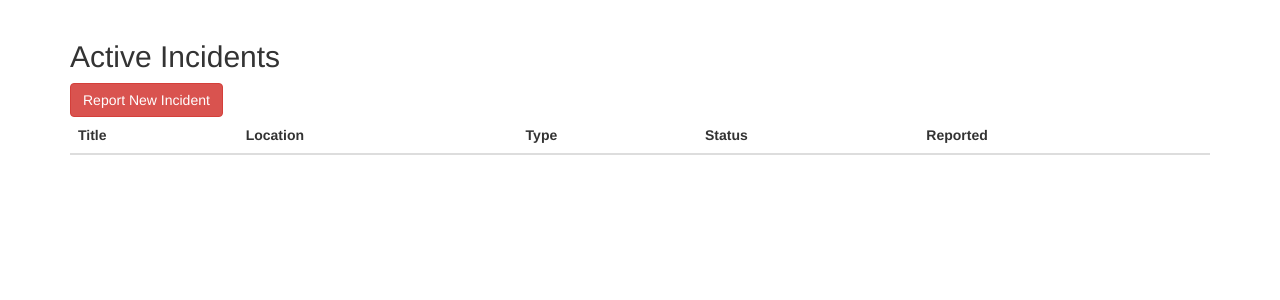
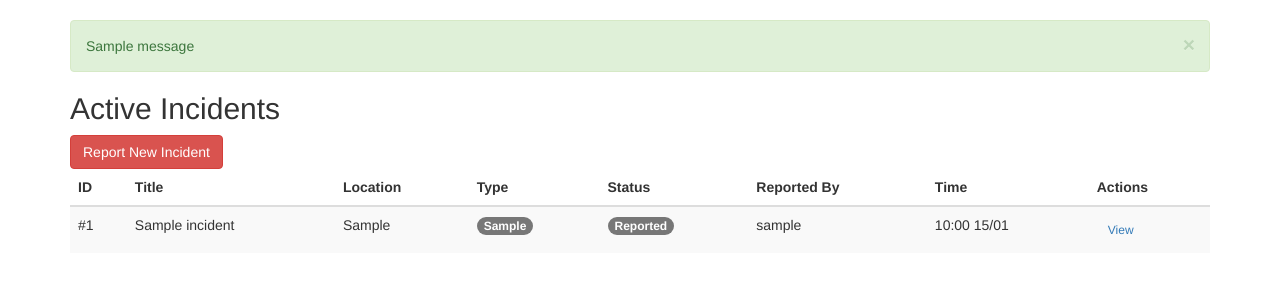
Before and after one commit to codingburgas/iara-gdbpzn-VATenev23, a Flask app: page /incidents in a window 1280 px wide. Shown: the part 52-352 px from the top of the page. Run offline with Flask 3, Linux system fonts and the light colour scheme; tables that the repository leaves empty hold one stand-in row (values such as "Sample post"); one stand-in notice (Sample message) is shown; lists and menus that the app fills with data are empty; some libraries are stand-ins or nearby versions.

Commit message:
Add incident reporting system

```diff
--- a/app.py
+++ b/app.py
@@ -1,10 +1,12 @@
-from flask import Flask, render_template, redirect, url_for
+from flask import Flask, render_template, redirect, url_for, flash, session
 from flask_bootstrap import Bootstrap
 from flask_wtf import FlaskForm
-from wtforms import StringField, PasswordField, SubmitField
-from wtforms.validators import DataRequired, Email, Length
+from wtforms import StringField, PasswordField, SubmitField, SelectField, TextAreaField
+from wtforms.validators import DataRequired, Email, Length, EqualTo
 from flask_sqlalchemy import SQLAlchemy
-from werkzeug.security import generate_password_hash, check_password_hash  # Add this line
+from werkzeug.security import generate_password_hash, check_password_hash
+from functools import wraps
+import datetime  # This is correct
 
 app = Flask(__name__)
 
@@ -13,18 +15,32 @@ app.config['SQLALCHEMY_DATABASE_URI'] = 'sqlite:///database.db'
 bootstrap = Bootstrap(app)
 db = SQLAlchemy(app)
 
-class RegisterForm(FlaskForm):
-    username = StringField('Username', validators=[DataRequired(), Length(min=2, max=20)])
-    email = StringField("Email", validators=[DataRequired(), Email()])
-    password = PasswordField("Password", validators=[DataRequired(), Length(min=6)])
-    submit = SubmitField("Register")
-
+# ========== MODELS ==========
 class UserModel(db.Model):
     id = db.Column(db.Integer, primary_key=True)
     username = db.Column(db.String(20), unique=True, nullable=False)
     email = db.Column(db.String(120), unique=True, nullable=False)
     password = db.Column(db.String(60), nullable=False)
 
+class Incident(db.Model):
+    id = db.Column(db.Integer, primary_key=True)
+    title = db.Column(db.String(100), nullable=False)
+    location = db.Column(db.String(200), nullable=False)
+    incident_type = db.Column(db.String(50), nullable=False)
+    description = db.Column(db.Text)
+    status = db.Column(db.String(20), default='Reported')
+    reported_by = db.Column(db.Integer, db.ForeignKey('user_model.id'))
+    reported_at = db.Column(db.DateTime, default=datetime.datetime.utcnow)  # Fixed!
+
+    # Relationship
+    reporter = db.relationship('UserModel', backref='incidents')
+
+# ========== FORMS ==========
+class RegisterForm(FlaskForm):
+    username = StringField('Username', validators=[DataRequired(), Length(min=2, max=20)])
+    email = StringField("Email", validators=[DataRequired(), Email()])
+    password = PasswordField("Password", validators=[DataRequired(), Length(min=6)])
+    submit = SubmitField("Register")
 
 class LoginForm(FlaskForm):
     email = StringField("Email", validators=[DataRequired(), Email()])
@@ -34,13 +50,20 @@ class LoginForm(FlaskForm):
 class IncidentForm(FlaskForm):
     title = StringField('Incident Title', validators=[DataRequired()])
     location = StringField('Location', validators=[DataRequired()])
-    incident_type = StringField('Type (Fire/Rescue/etc)', validators=[DataRequired()])
-    description = StringField('Description')
+    incident_type = SelectField('Incident Type',
+                               choices=[('fire', 'Fire'),
+                                       ('rescue', 'Rescue'),
+                                       ('accident', 'Car Accident'),
+                                       ('hazmat', 'Hazardous Materials'),
+                                       ('other', 'Other')],
+                               validators=[DataRequired()])
+    description = TextAreaField('Description', validators=[DataRequired()])
     submit = SubmitField('Report Incident')
+
+# ========== ROUTES ==========
 @app.route('/')
-def home():  # put application's code here
+def home():
     return render_template('index.html')
-
 
 @app.route('/register', methods=['GET', 'POST'])
 def register():
@@ -48,49 +71,81 @@ def register():
     if form.validate_on_submit():
         existing_user = UserModel.query.filter_by(email=form.email.data).first()
         if existing_user:
-            return "Email already registered! Go back and try again."
+            flash('Email already registered!', 'danger')
+            return redirect(url_for('register'))
 
         hashed_password = generate_password_hash(form.password.data)
         new_user = UserModel(
             username=form.username.data,
             email=form.email.data,
-            password=hashed_password # We'll hash this later!
+            password=hashed_password
         )
-        # Add to database
         db.session.add(new_user)
         db.session.commit()
 
-        return redirect(url_for('home'))
+        flash('Registration successful! You can now login.', 'success')
+        return redirect(url_for('login'))
     return render_template('register.html', form=form)
-
 
 @app.route('/login', methods=['GET', 'POST'])
 def login():
     form = LoginForm()
     if form.validate_on_submit():
-        # Find user by email
         user = UserModel.query.filter_by(email=form.email.data).first()
 
-        # Check if user exists and password matches
         if user and check_password_hash(user.password, form.password.data):
-            # In the future, we'll set up session here
+            session['user_id'] = user.id
+            session['user_name'] = user.username
+            session['logged_in'] = True
+
+            flash('Login successful! Welcome back, ' + user.username, 'success')
             return redirect(url_for('home'))
         else:
-            return "Invalid email or password. Go back and try again."
+            flash('Invalid email or password!', 'danger')
+            return redirect(url_for('login'))
 
     return render_template('login.html', form=form)
+
+@app.route('/logout')
+def logout():
+    session.clear()
+    flash('You have been logged out successfully!', 'info')
+    return redirect(url_for('home'))
+
 @app.route('/incidents')
 def incidents():
-    return render_template('incidents.html')
+    all_incidents = Incident.query.order_by(Incident.reported_at.desc()).all()
+    return render_template('incidents.html', incidents=all_incidents)
+
 @app.route('/report_incident', methods=['GET', 'POST'])
 def report_incident():
     form = IncidentForm()
     if form.validate_on_submit():
+        if not session.get('logged_in'):
+            flash('Please login to report an incident.', 'warning')
+            return redirect(url_for('login'))
+
+        new_incident = Incident(
+            title=form.title.data,
+            location=form.location.data,
+            incident_type=form.incident_type.data,
+            description=form.description.data,
+            reported_by=session.get('user_id'),
+            status='Reported'
+        )
+
+        db.session.add(new_incident)
+        db.session.commit()
+
+        flash('Incident reported successfully!', 'success')
         return redirect(url_for('incidents'))
+
     return render_template('report_incident.html', form=form)
 
+# ========== DATABASE INIT ==========
 with app.app_context():
     db.create_all()
-    print("Database created!")
+    print("Database tables created/updated!")
+
 if __name__ == '__main__':
     app.run(debug=True)
--- a/templates/base.html
+++ b/templates/base.html
@@ -7,8 +7,15 @@
 
     <div>
       <a href="/incidents" class="btn btn-outline-light btn-sm">Incidents</a>
-      <a href="/login" class="btn btn-outline-light btn-sm">Login</a>
-      <a href="{{ url_for('register') }}" class="btn btn-light btn-sm">Register</a>
+
+      {% if session.logged_in %}
+        <!-- Show when user is logged in -->
+        <a href="/logout" class="btn btn-outline-light btn-sm">Logout</a>
+      {% else %}
+        <!-- Show when user is NOT logged in -->
+        <a href="/login" class="btn btn-outline-light btn-sm">Login</a>
+        <a href="/register" class="btn btn-light btn-sm">Register</a>
+      {% endif %}
     </div>
   </div>
 </nav>
@@ -16,6 +23,20 @@
 
 {% block content %}
 <div class="container mt-4">
+    <!-- Flash messages section -->
+    {% with messages = get_flashed_messages(with_categories=true) %}
+        {% if messages %}
+            {% for category, message in messages %}
+                <div class="alert alert-{{ category }} alert-dismissible" role="alert">
+                    <button type="button" class="close" data-dismiss="alert" aria-label="Close">
+                        <span aria-hidden="true">&times;</span>
+                    </button>
+                    {{ message }}
+                </div>
+            {% endfor %}
+        {% endif %}
+    {% endwith %}
+
     {% block page_content %}{% endblock %}
 </div>
 {% endblock %}
--- a/templates/incidents.html
+++ b/templates/incidents.html
@@ -1,30 +1,61 @@
 {% extends "base.html" %}
 
 {% block page_content %}
+<div class="d-flex justify-content-between align-items-center mb-4">
     <h2>Active Incidents</h2>
+    <a href="{{ url_for('report_incident') }}" class="btn btn-danger">Report New Incident</a>
+</div>
 
-<a href="/report_incident" class="btn btn-danger mb-3">Report New Incident</a>
-
-<table class="table table-striped">
-    <thead>
+{% if incidents %}
+    <table class="table table-striped table-hover">
+        <thead class="table-dark">
             <tr>
+                <th>ID</th>
                 <th>Title</th>
                 <th>Location</th>
                 <th>Type</th>
                 <th>Status</th>
-            <th>Reported</th>
+                <th>Reported By</th>
+                <th>Time</th>
+                <th>Actions</th>
             </tr>
         </thead>
         <tbody>
             {% for incident in incidents %}
             <tr>
+                <td>#{{ incident.id }}</td>
                 <td>{{ incident.title }}</td>
                 <td>{{ incident.location }}</td>
-            <td>{{ incident.type }}</td>
-            <td>{{ incident.status }}</td>
-            <td>{{ incident.reported_at }}</td>
+                <td>
+                    <span class="badge
+                        {% if incident.incident_type == 'fire' %}bg-danger
+                        {% elif incident.incident_type == 'rescue' %}bg-success
+                        {% elif incident.incident_type == 'accident' %}bg-warning
+                        {% else %}bg-secondary{% endif %}">
+                        {{ incident.incident_type }}
+                    </span>
+                </td>
+                <td>
+                    <span class="badge
+                        {% if incident.status == 'Reported' %}bg-primary
+                        {% elif incident.status == 'Dispatched' %}bg-info
+                        {% elif incident.status == 'On Scene' %}bg-warning
+                        {% elif incident.status == 'Closed' %}bg-secondary{% endif %}">
+                        {{ incident.status }}
+                    </span>
+                </td>
+                <td>{{ incident.reporter.username if incident.reporter else 'Unknown' }}</td>
+                <td>{{ incident.reported_at.strftime('%H:%M %d/%m') }}</td>
+                <td>
+                    <a href="#" class="btn btn-sm btn-outline-primary">View</a>
+                </td>
             </tr>
             {% endfor %}
         </tbody>
     </table>
+{% else %}
+    <div class="alert alert-info">
+        No incidents reported yet. <a href="{{ url_for('report_incident') }}">Report the first one!</a>
+    </div>
+{% endif %}
 {% endblock %}
```
Also changed, not shown: models.py (deleted, +0 -30 lines), templates/login.html (+42 -1 lines), templates/register.html (+20 -2 lines), templates/report_incident.html (+31 -3 lines), instance/database.db, 1 other file. Lines whose indentation alone changed are shown as unchanged.
